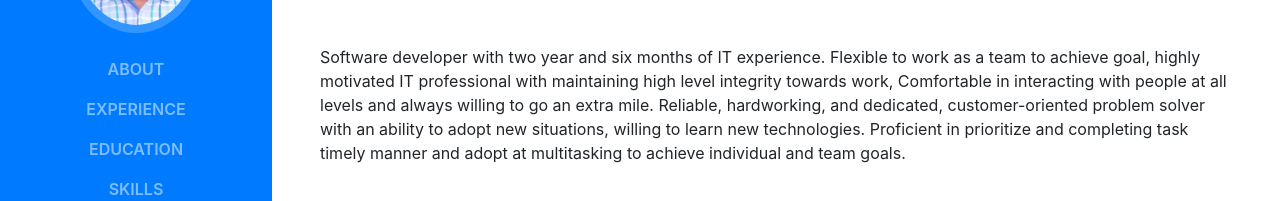
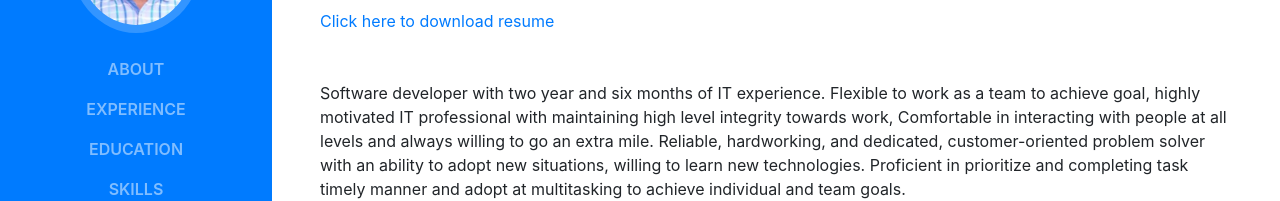
Before and after one commit to shrinivas1998/myResume, a website with bundled scripts: page index.html in a window 1280 px wide. Shown: the part 323-524 px from the top of the page. Built offline with nearby package versions, Linux system fonts and the light colour scheme; a web font is replaced by a local one.

Commit message:
Update index.html

```diff
--- a/index.html
+++ b/index.html
@@ -71,6 +71,11 @@
           <div class="subheading mb-5">Behind Lic office, vidyanagar west, haveri - 581110· 9916010288
             <a href="mailto:name@email.com">shrinivas.ss1998@gmail.com</a>
           </div>
+	  <div>
+		<a href="./img/shrinivasResumeLatest.docx" download="newfilename">Click here to download resume</a>
+	  </div>
+	  <br>
+	  <br>
           <p class="mb-5">Software developer with two year and six months of IT experience. Flexible to work as a team to achieve goal, highly motivated IT professional with maintaining high level integrity towards work, Comfortable in interacting with people at all levels and always willing to go an extra mile. Reliable, hardworking, and dedicated, customer-oriented problem solver with an ability to adopt new situations, willing to learn new technologies. Proficient in prioritize and completing task timely manner and adopt at multitasking to achieve individual and team goals.</p>
           <ul class="list-inline list-social-icons mb-0">
             <li class="list-inline-item">
```
